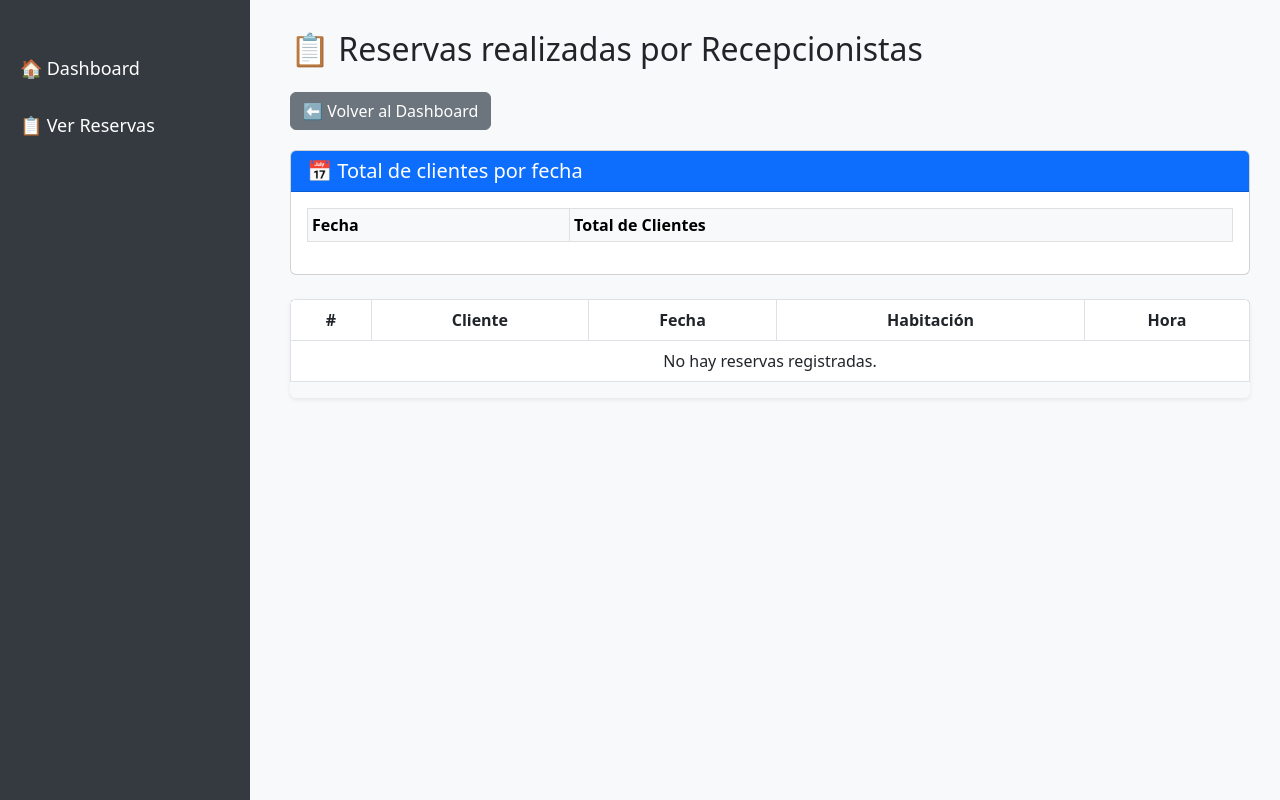
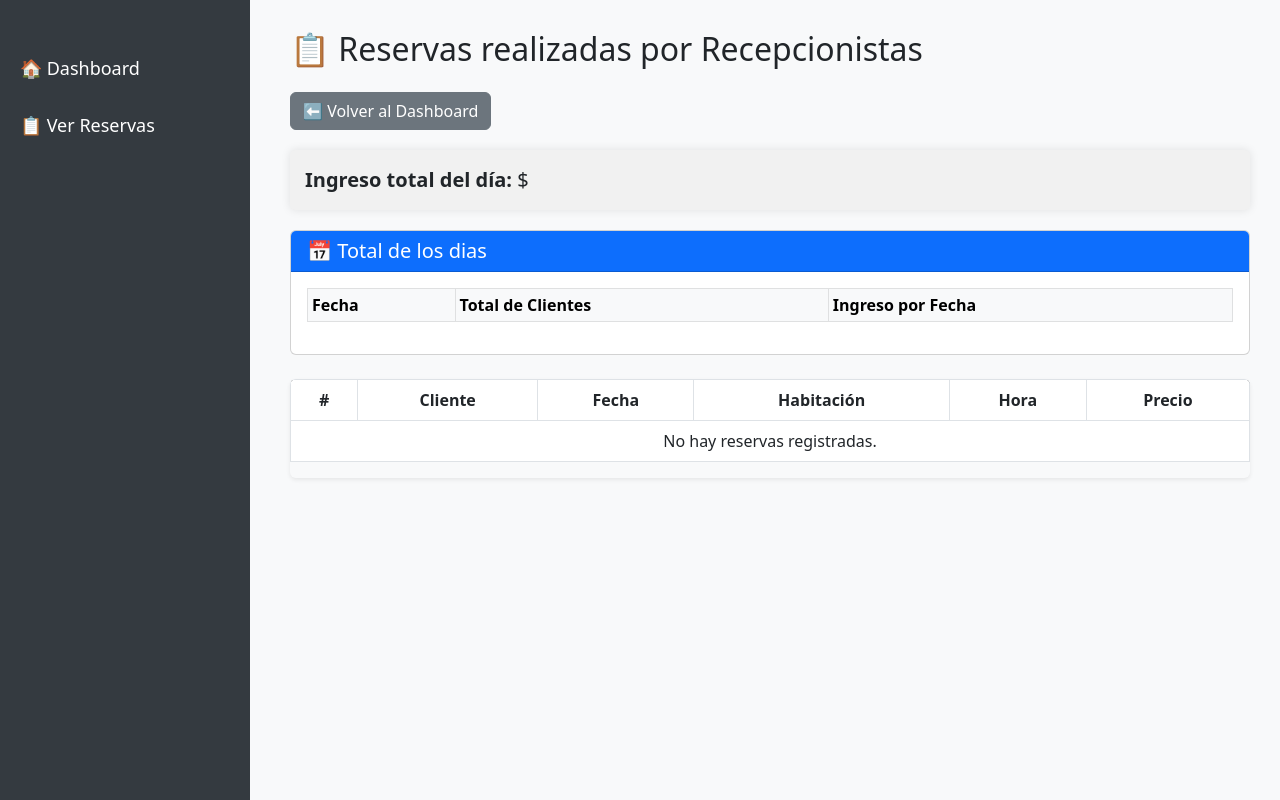
Before and after one commit to SEPM26/Reserva-Hotel, a Flask app: page /admin_reservas in a window 1280 px wide. Run offline with Flask 3, Linux system fonts and the light colour scheme; the visitor is signed in with stand-in values (Sample User, id 1); data that the repository does not hold is empty.

Commit message:
Reserva-Hotel

```diff
--- a/app.py
+++ b/app.py
@@ -1,5 +1,6 @@
 from flask import Flask, render_template, request, redirect, url_for, session
 import pyrebase
+from datetime import datetime
 
 app = Flask(__name__)
 app.secret_key = 'clave-secreta-segura'  # Necesaria para manejar la sesión
@@ -79,17 +80,38 @@ def admin_reservas():
         reservas = db.child("reservas").get().val()
 
         conteo_por_fecha = {}
+        ingreso_por_fecha = {}  # Diccionario para almacenar el ingreso por fecha
         lista_reservas = []
+        ingreso_total_dia = 0  # Inicializar el total de ingresos del día
+
+        fecha_actual = datetime.now().strftime("%Y-%m-%d")  # Obtener la fecha actual en formato YYYY-MM-DD
 
         if reservas:
             for id_reserva, datos in reservas.items():
                 datos['id'] = id_reserva
                 lista_reservas.append(datos)
                 fecha = datos.get("fecha")
+                precio_str = datos.get("precio", "0").replace("$", "").replace(",", "").strip()  # Limpiar y convertir el precio
+
+                try:
+                    precio = float(precio_str)  # Convertir a float para poder sumar
+                except ValueError:
+                    precio = 0  # Si no se puede convertir, asignar 0
+
+                # Contar reservas por fecha
                 if fecha:
                     conteo_por_fecha[fecha] = conteo_por_fecha.get(fecha, 0) + 1
 
-        return render_template('admin_reservas.html', reservas=lista_reservas, conteo_por_fecha=conteo_por_fecha)
+                    # Sumar el precio al ingreso por fecha
+                    ingreso_por_fecha[fecha] = ingreso_por_fecha.get(fecha, 0) + precio
+
+                    # Solo sumar el precio si la reserva es del día actual
+                    if fecha == fecha_actual:
+                        ingreso_total_dia += precio
+
+        # Pasar el ingreso total del día y el ingreso por fecha al template
+        return render_template('admin_reservas.html', reservas=lista_reservas, conteo_por_fecha=conteo_por_fecha, ingreso_total=ingreso_total_dia, ingreso_por_fecha=ingreso_por_fecha)
+
     return redirect(url_for('index'))
 
 # Dashboard para recepcionista
--- a/static/reserva.js
+++ b/static/reserva.js
@@ -22,7 +22,7 @@ const firebaseConfig = {
     const habitacion = document.getElementById("habitacion").value;
     const fecha = document.getElementById("fecha").value;
     const hora = document.getElementById("hora").value;
-    const costo = document.getElementById("costo").value;
+    const precio = document.getElementById("precio").value;
 
 
     const nuevaReservaRef = database.ref("reservas").push();
@@ -31,7 +31,7 @@ const firebaseConfig = {
       habitacion: habitacion,
       fecha: fecha,
       hora: hora,
-      costo: costo
+      precio: precio
     }).then(() => {
       alert("Reserva guardada correctamente");
       document.getElementById("reserva-form").reset();
--- a/templates/admin_reservas.html
+++ b/templates/admin_reservas.html
@@ -45,6 +45,15 @@
     .btn-back {
       margin-bottom: 20px;
     }
+
+    .total-ingreso {
+      background-color: #f1f1f1;
+      padding: 15px;
+      margin-bottom: 20px;
+      font-size: 1.25rem;
+      border-radius: 5px;
+      box-shadow: 0 0 10px rgba(0,0,0,0.1);
+    }
   </style>
 </head>
 <body>
@@ -61,10 +70,17 @@
 
     <a href="{{ url_for('admin_dashboard') }}" class="btn btn-secondary btn-back">⬅ Volver al Dashboard</a>
 
+    <!-- Mostrar el Ingreso Total del Día -->
+    <div class="total-ingreso">
+        <strong>Ingreso total del día:</strong> ${{ ingreso_total_dia if ingreso_total_dia is not none else 0 }}
+      </div>
+
+
+
     <!-- Tabla de conteo por fecha -->
     <div class="card mb-4">
       <div class="card-header bg-primary text-white">
-        <h5 class="mb-0">📅 Total de clientes por fecha</h5>
+        <h5 class="mb-0">📅 Total de los dias </h5>
       </div>
       <div class="card-body p-3">
         <table class="table table-bordered table-hover table-sm">
@@ -72,6 +88,7 @@
             <tr>
               <th>Fecha</th>
               <th>Total de Clientes</th>
+              <th>Ingreso por Fecha</th>  <!-- Nueva columna para Ingreso por Fecha -->
             </tr>
           </thead>
           <tbody>
@@ -79,6 +96,7 @@
               <tr>
                 <td>{{ fecha }}</td>
                 <td>{{ total }}</td>
+                <td>${{ ingreso_por_fecha[fecha] if fecha in ingreso_por_fecha else 0 }}</td> <!-- Mostrar ingreso por fecha -->
               </tr>
             {% endfor %}
           </tbody>
@@ -96,6 +114,7 @@
             <th>Fecha</th>
             <th>Habitación</th>
             <th>Hora</th>
+            <th>Precio</th>
           </tr>
         </thead>
         <tbody>
@@ -107,11 +126,12 @@
                 <td>{{ reserva['fecha'] }}</td>
                 <td>{{ reserva['habitacion'] }}</td>
                 <td>{{ reserva['hora'] }}</td>
+                <td>{{ reserva['precio'] }}</td>
               </tr>
             {% endfor %}
           {% else %}
             <tr>
-              <td colspan="5" class="text-center">No hay reservas registradas.</td>
+              <td colspan="6" class="text-center">No hay reservas registradas.</td>
             </tr>
           {% endif %}
         </tbody>
--- a/templates/reservas.html
+++ b/templates/reservas.html
@@ -14,7 +14,7 @@
     <form id="reserva-form">
       <input type="text" id="cliente" placeholder="Nombre del Cliente" required>
       <input type="text" id="habitacion" placeholder="Número de Habitación" required>
-      <input type="text" id="costo" placeholder="Costo de la Habitación" required>
+      <input type="text" id="precio" placeholder="Precio de la Habitación" required>
       <input type="date" id="fecha" required>
       <input type="time" id="hora" required>
       <button type="submit">Guardar Reserva</button>
```
